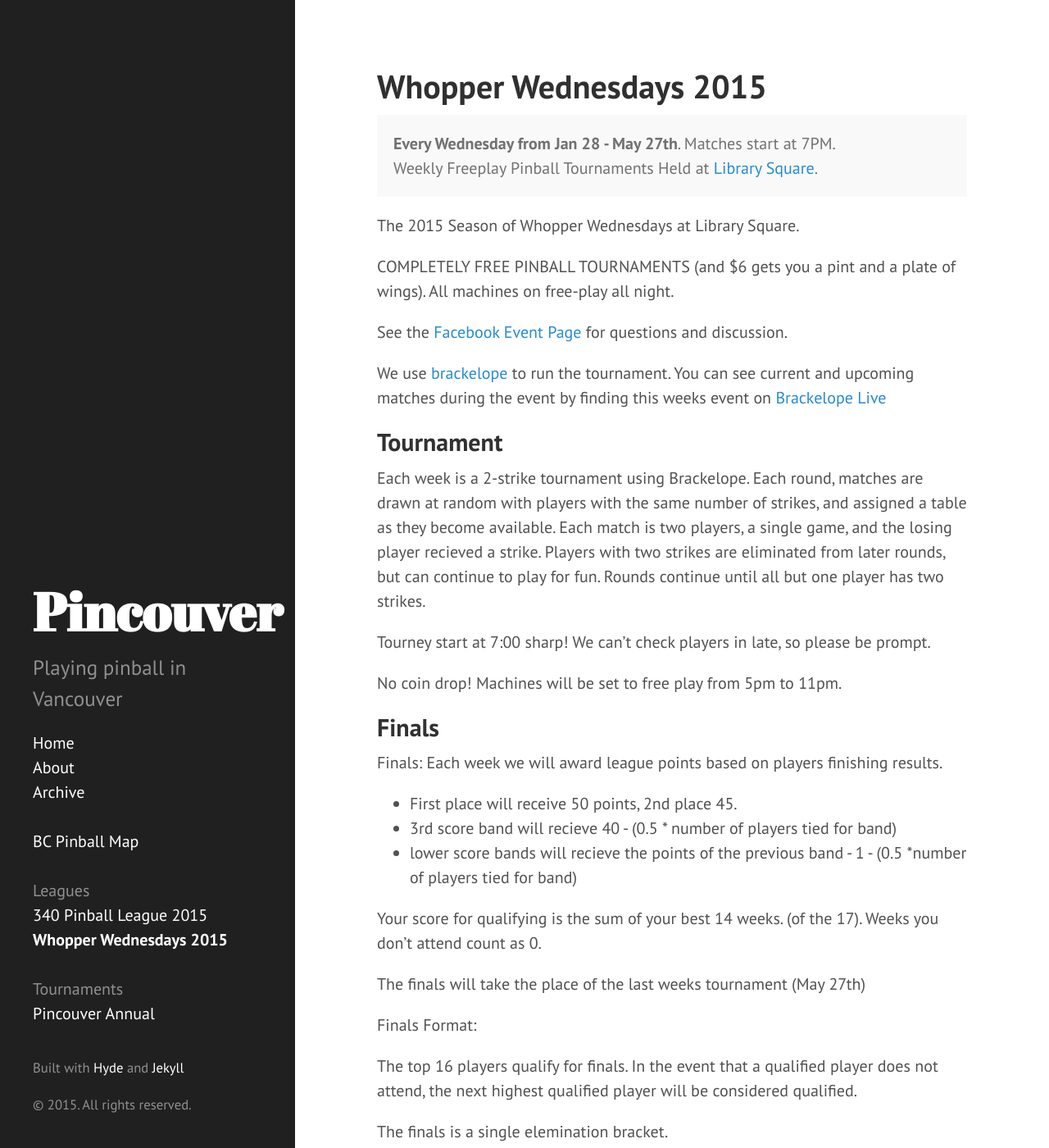
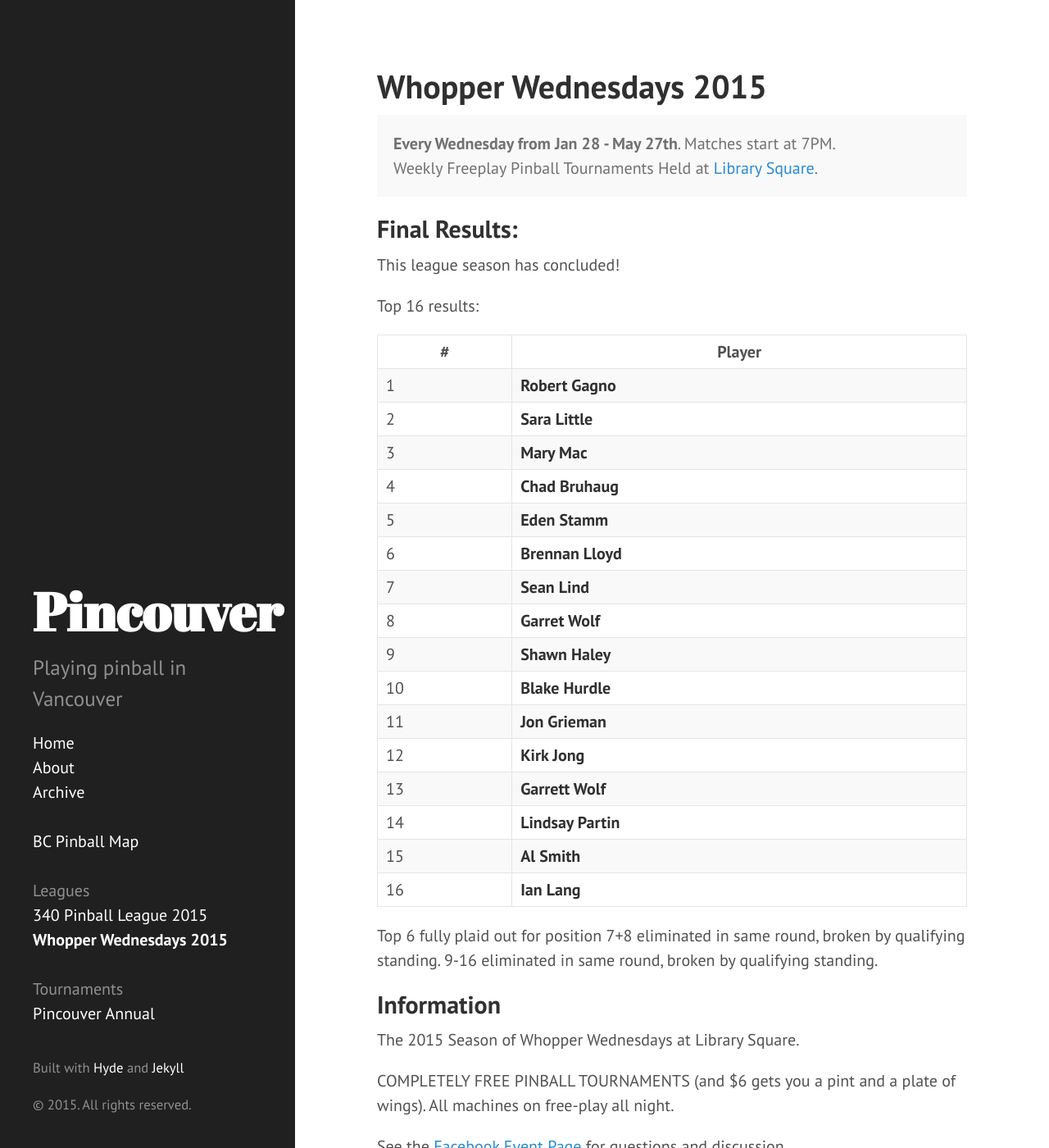
Before and after one commit to lytfyre/VancouverPinball, a Jekyll site: the page built from leagues/whopper_wednesdays_2015.md, in a window 1280 px wide and 1400 px high. Shown: the whole window at 82% size. Built offline with Jekyll 4.4.1, drawn with Linux system fonts in a browser that asks for light colours.

Commit message:
Whopper Wednesdays 2015 wrapup

```diff
--- a/leagues/whopper_wednesdays.md
+++ b/leagues/whopper_wednesdays_2015.md
@@ -11,6 +12,37 @@ location: http://donnellygroup.ca/locations/pubs/library-square/
    <br>
    Weekly Freeplay Pinball Tournaments Held at <a href="http://donnellygroup.ca/locations/pubs/library-square/">Library Square</a>.
 </p>
+
+## Final Results:
+
+This league season has concluded!
+
+Top 16 results:
+
+| # | Player
+| ------- | -------
+| 1  | **Robert Gagno**
+| 2  | **Sara Little**
+| 3  | **Mary Mac**
+| 4  | **Chad Bruhaug**
+| 5  | **Eden Stamm**
+| 6  | **Brennan Lloyd**
+| 7  | **Sean Lind**
+| 8  | **Garret Wolf**
+| 9  | **Shawn Haley**
+| 10 | **Blake Hurdle**
+| 11 | **Jon Grieman**
+| 12 | **Kirk Jong**
+| 13 | **Garrett Wolf**
+| 14 | **Lindsay Partin**
+| 15 | **Al Smith**
+| 16 | **Ian Lang**
+
+Top 6 fully plaid out for position
+7+8  eliminated in same round, broken by qualifying standing.
+9-16 eliminated in same round, broken by qualifying standing.
+
+## Information
 
 The 2015 Season of Whopper Wednesdays at Library Square.
 
```
Also changed, not shown: other parts of leagues/whopper_wednesdays_2015.md (+1 -0 lines), _posts/2015-07-31-ww2015wrapup.md (added, +86 -0 lines), about.md (+1 -1 lines), leagues/340_pinball.md (+1 -1 lines).
